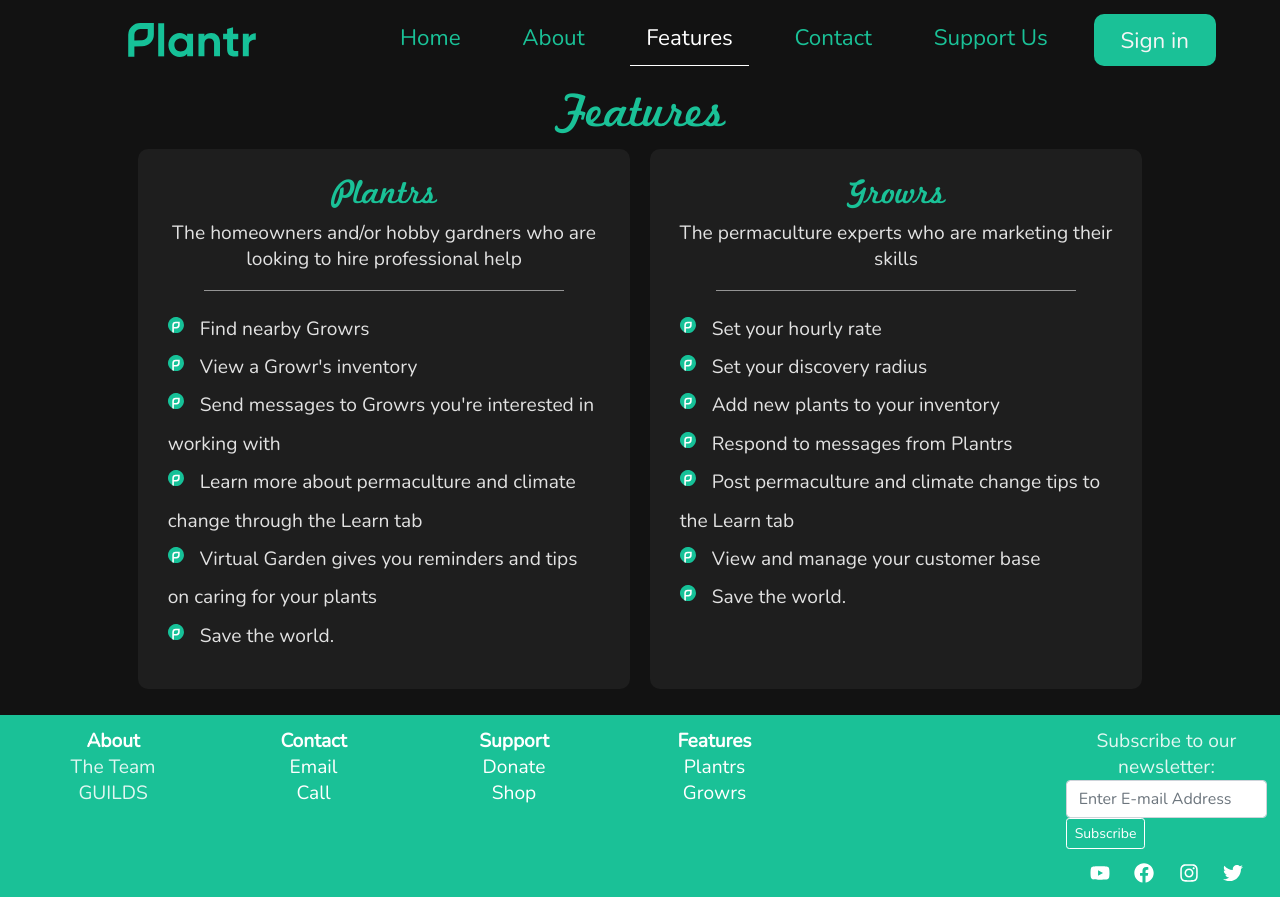
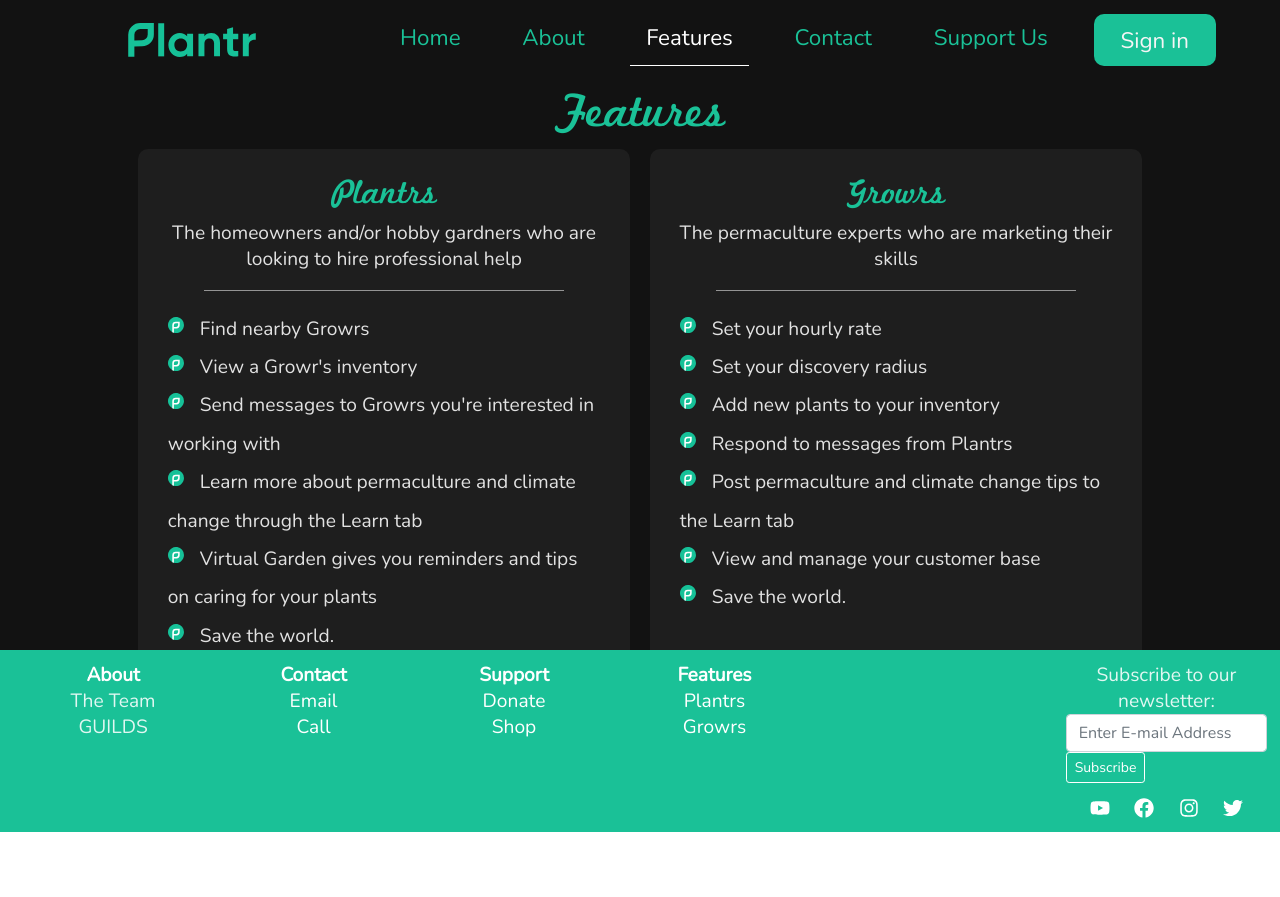
Before and after one commit to Plantrapp/plantrMarketing, a React (Create React App) app: page /features in a window 1280 px wide. After the commit the page ends 832 px from the top, so only its background shows below. Built offline with nearby package versions, Linux system fonts and the light colour scheme.

Commit message:
Footer spacing

```diff
--- a/src/pages/Features/Features.css
+++ b/src/pages/Features/Features.css
@@ -12,6 +12,11 @@
   flex-basis: 50%;
   margin: 0 1%;
 }
+
+.features-container {
+  height: 78vh;
+}
+
 .lists {
   text-align: left;
   list-style: none;
--- a/src/pages/Features/Features.js
+++ b/src/pages/Features/Features.js
@@ -3,7 +3,7 @@
 
 export default function Features() {
   return (
-    <div className="nav-bar-padding">
+    <div className="nav-bar-padding features-container">
       <h1 className="plantrFont">Features</h1>
       <div className="features">
         <section>
```
